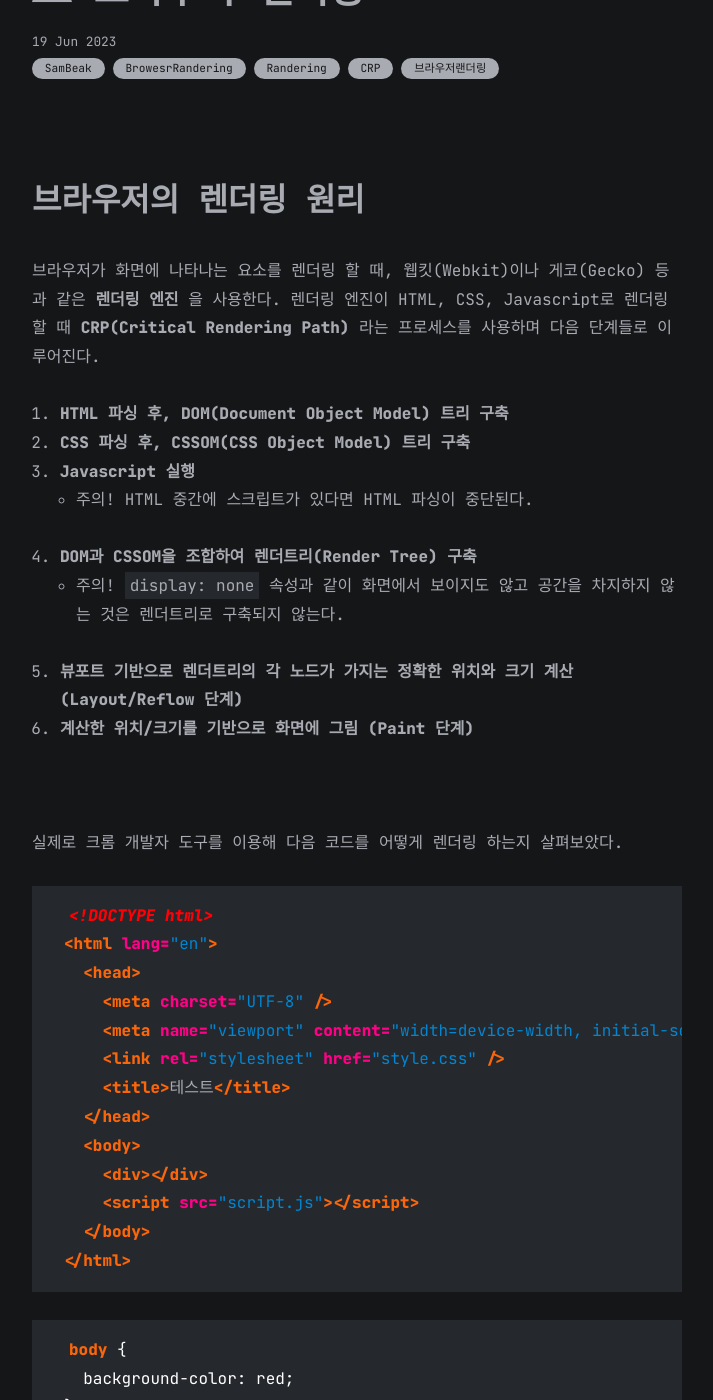
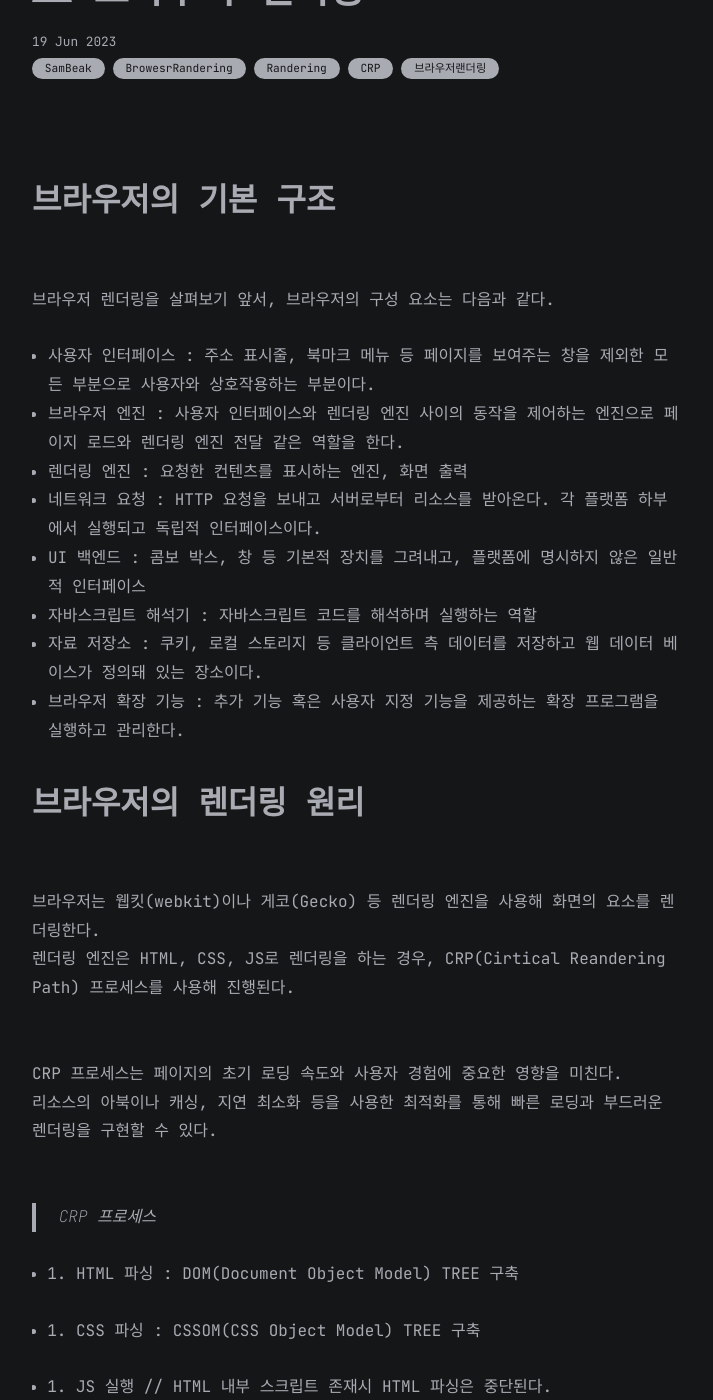
Before and after one commit to SamBeak/sambeak.github.io, a Jekyll site: the page built from all_collections/_posts/2023-06-19-browser-rendering.md, in a window 1280 px wide and 1400 px high, scrolled down 213 px. Shown: the whole window, without its empty margins (283-996 px from the left). Built offline with Jekyll 4.4.1, drawn with Linux system fonts in a browser that asks for light colours; some of the changed text lies outside the part shown.

Commit message:
docs: Update 2023-06-19 post to add text

````diff
--- a/all_collections/_posts/2023-06-19-browser-rendering.md
+++ b/all_collections/_posts/2023-06-19-browser-rendering.md
@@ -6,73 +6,39 @@ categories:
   ["SamBeak", "BrowesrRandering", "Randering", "CRP", "브라우저랜더링"]
 ---
 
+# 브라우저의 기본 구조
+
+<br>
+브라우저 렌더링을 살펴보기 앞서, 브라우저의 구성 요소는 다음과 같다. <br>
+
+- 사용자 인터페이스 : 주소 표시줄, 북마크 메뉴 등 페이지를 보여주는 창을 제외한 모든 부분으로 사용자와 상호작용하는 부분이다. <br>
+- 브라우저 엔진 : 사용자 인터페이스와 렌더링 엔진 사이의 동작을 제어하는 엔진으로 페이지 로드와 렌더링 엔진 전달 같은 역할을 한다.<br>
+- 렌더링 엔진 : 요청한 컨텐츠를 표시하는 엔진, 화면 출력 <br>
+- 네트워크 요청 : HTTP 요청을 보내고 서버로부터 리소스를 받아온다. 각 플랫폼 하부에서 실행되고 독립적 인터페이스이다. <br>
+- UI 백엔드 : 콤보 박스, 창 등 기본적 장치를 그려내고, 플랫폼에 명시하지 않은 일반적 인터페이스 <br>
+- 자바스크립트 해석기 : 자바스크립트 코드를 해석하며 실행하는 역할 <br>
+- 자료 저장소 : 쿠키, 로컬 스토리지 등 클라이언트 측 데이터를 저장하고 웹 데이터 베이스가 정의돼 있는 장소이다. <br>
+- 브라우저 확장 기능 : 추가 기능 혹은 사용자 지정 기능을 제공하는 확장 프로그램을 실행하고 관리한다. <br>
+
 # 브라우저의 렌더링 원리
 
-브라우저가 화면에 나타나는 요소를 렌더링 할 때, 웹킷(Webkit)이나 게코(Gecko) 등과 같은 **렌더링 엔진** 을 사용한다. 렌더링 엔진이 HTML, CSS, Javascript로 렌더링할 때 **CRP(Critical Rendering Path)** 라는 프로세스를 사용하며 다음 단계들로 이루어진다.
+<br>
+브라우저는 웹킷(webkit)이나 게코(Gecko) 등 렌더링 엔진을 사용해 화면의 요소를 렌더링한다. <br>
+렌더링 엔진은 HTML, CSS, JS로 렌더링을 하는 경우, CRP(Cirtical Reandering Path) 프로세스를 사용해 진행된다. <br><br>
 
-1. **HTML 파싱 후, DOM(Document Object Model) 트리 구축**
-2. **CSS 파싱 후, CSSOM(CSS Object Model) 트리 구축**
-3. **Javascript 실행**
-   - 주의! HTML 중간에 스크립트가 있다면 HTML 파싱이 중단된다.
-4. **DOM과 CSSOM을 조합하여 렌더트리(Render Tree) 구축**
-   - 주의! `display: none` 속성과 같이 화면에서 보이지도 않고 공간을 차지하지 않는 것은 렌더트리로 구축되지 않는다.
-5. **뷰포트 기반으로 렌더트리의 각 노드가 가지는 정확한 위치와 크기 계산 (Layout/Reflow 단계)**
-6. **계산한 위치/크기를 기반으로 화면에 그림 (Paint 단계)**
+CRP 프로세스는 페이지의 초기 로딩 속도와 사용자 경험에 중요한 영향을 미친다. <br>
+리소스의 아북이나 캐싱, 지연 최소화 등을 사용한 최적화를 통해 빠른 로딩과 부드러운 렌더링을 구현할 수 있다. <br><br>
+
+> CRP 프로세스
+
+- 1. HTML 파싱 : DOM(Document Object Model) TREE 구축
+- 2. CSS 파싱 : CSSOM(CSS Object Model) TREE 구축
+- 3. JS 실행 // HTML 내부 스크립트 존재시 HTML 파싱은 중단된다.
+- 4. 렌터 트리(Render Tree) 구축 : DOM과 CSSOM을 결합하여 형셩되고, 레이아웃 정보와 스타일 정보가 포함된다. <br>
+     // 화면에 없고, 공간도 차지 않는 요소는 구축X
+- 5. Layout/Reflow 단계 : 뷰포트 기반 렌터 트리의 각 노드가 갖는 위치와 크기를 계산한다.
+- 6. Paint 단계 : 렌더 트리를 기반으로 화면에 픽셀로 그리는 작업을 수행한다. 실제로 화면에 내용이 표시된다.
+
+파싱은 문서를 해석하고 이해하는 과정을 의미한다. <br>
 
 <br>
-
-실제로 크롬 개발자 도구를 이용해 다음 코드를 어떻게 렌더링 하는지 살펴보았다.
-
-```html
-<!DOCTYPE html>
-<html lang="en">
-  <head>
-    <meta charset="UTF-8" />
-    <meta name="viewport" content="width=device-width, initial-scale=1.0" />
-    <link rel="stylesheet" href="style.css" />
-    <title>테스트</title>
-  </head>
-  <body>
-    <div></div>
-    <script src="script.js"></script>
-  </body>
-</html>
-```
-
-```css
-body {
-  background-color: red;
-}
-div {
-  width: 100px;
-  height: 100px;
-  background-color: blue;
-}
-```
-
-```javascript
-document.querySelector("div").addEventListener("click", () => {
-  console.log("Click div");
-});
-```
-
-<img src="../../images/frontend/rendering.png">
-
-위 로그를 보면 알 수 있는 것처럼 위에서 언급한 CRP가 진행된다.
-
-1. Parse HTML을 통해 HTML 파싱 후, DOM 트리 구축
-2. Parse Stylesheet를 통해 CSS 파싱 후, CSSOM 트리 구축
-3. Evaluate Script를 통해 Javascript 실행
-4. 렌더트리 구축
-5. Layout을 통해 뷰포트 기준으로 렌더트리 노드들의 각 크기/위치 계산
-6. Paint를 통해 Layout에서 계산한 값들로 각 요소를 화면에 그림
-
-<br>
-
-## 참고
-
-- [HTML Critical rendering path의 이해](https://blog.asamaru.net/2017/05/04/understanding-the-critical-rendering-path/)
-- [Naver, 브라우저는 어떻게 동작하는가?](https://d2.naver.com/helloworld/59361)
-- [MDN, Critical Rendering Path](https://developer.mozilla.org/en-US/docs/Web/Performance/Critical_rendering_path)
-- [Google, 렌더링 트리 생성, 레이아웃 및 페인트](https://developers.google.com/web/fundamentals/performance/critical-rendering-path/render-tree-construction)
-- [Stackoverflow, When does parsing HTML DOM tree happen?](https://stackoverflow.com/questions/34269416/when-does-parsing-html-dom-tree-happen)
````
